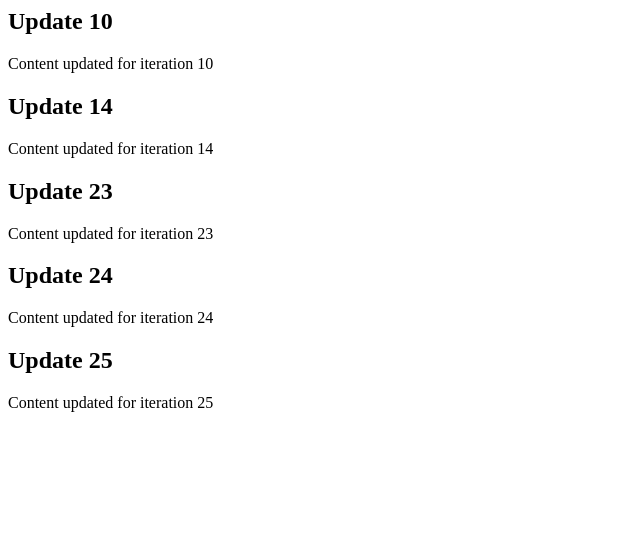
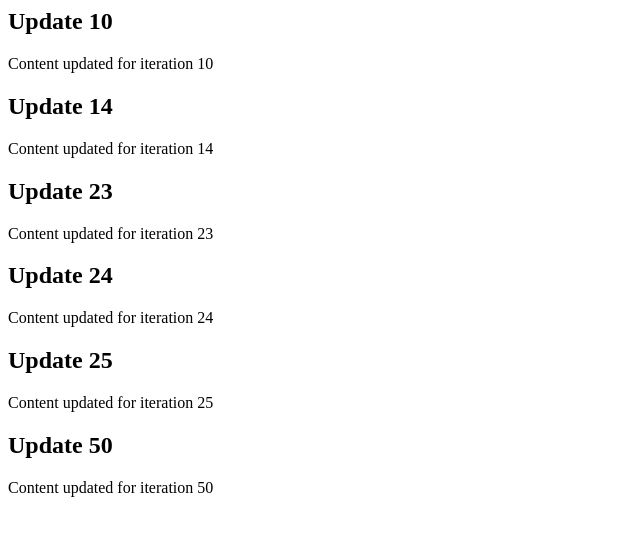
Before and after one commit to jpschmorgan/cautious-octo-dollop, a website: page src/index.html in a window 1280 px wide. Shown: the whole page, without its empty margins (0-640 px from the left). Drawn offline with Linux system fonts and the light colour scheme.

```diff
--- a/src/index.html
+++ b/src/index.html
@@ -27,3 +27,9 @@
     <h2>Update 25</h2>
     <p>Content updated for iteration 25</p>
 </div>
+
+<!-- Updated iteration 50 -->
+<div class="update-50">
+    <h2>Update 50</h2>
+    <p>Content updated for iteration 50</p>
+</div>
```
